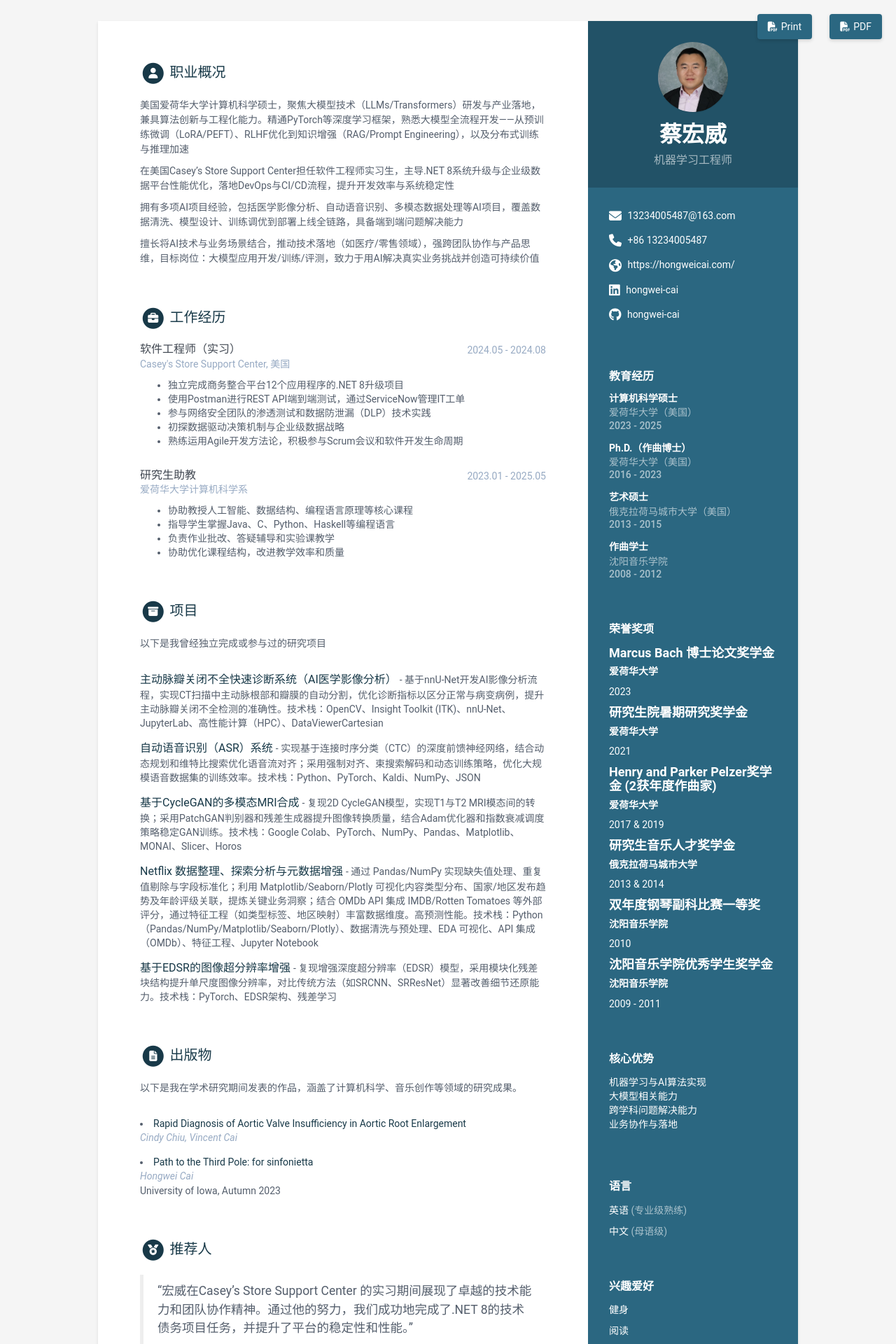
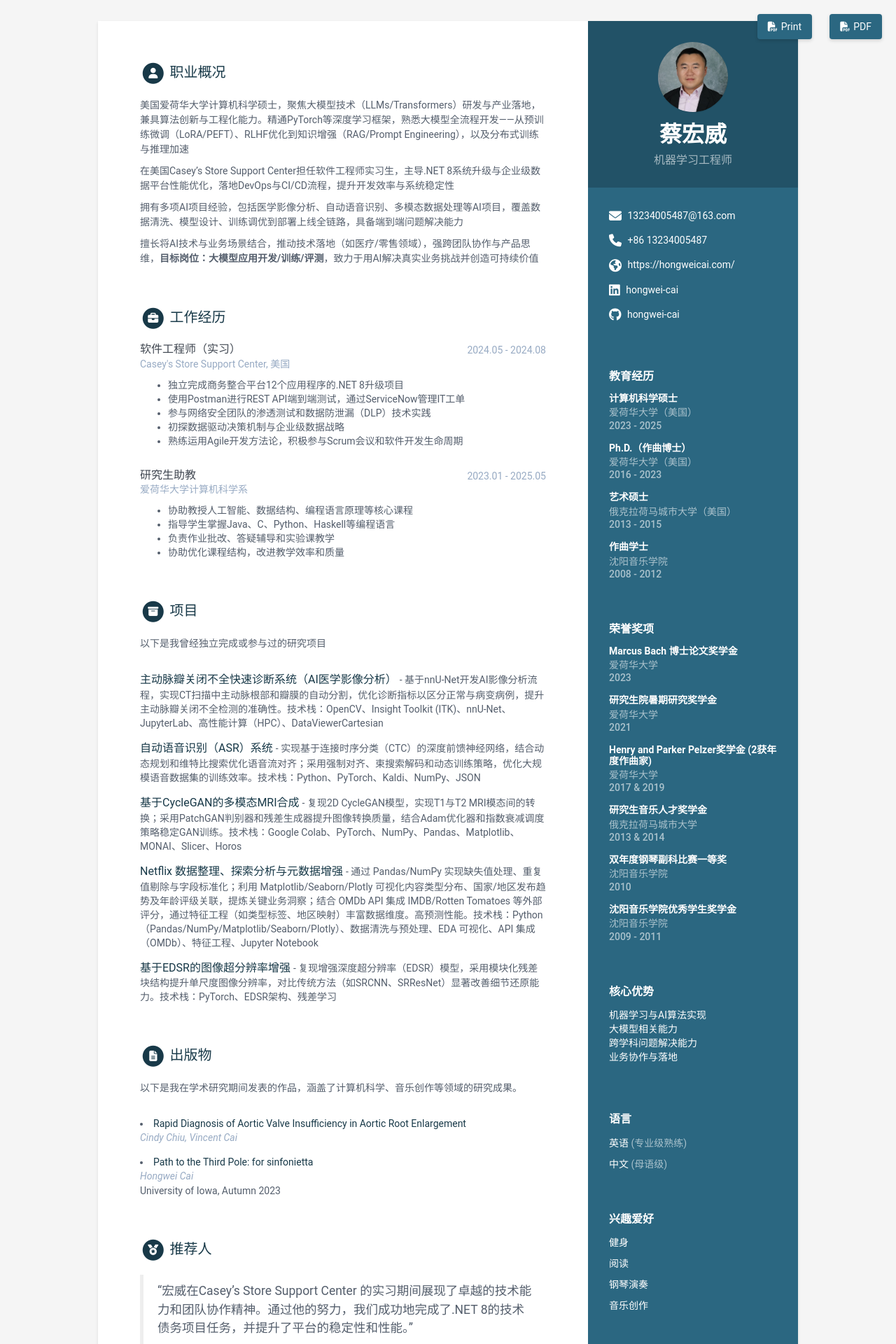
Before and after one commit to hongwei-cai/cv-zh, a Jekyll site: the page built from index.html, in a window 1280 px wide. Shown: the top 1920 px of the page at 70% size. Built offline with Jekyll 4.4.1, drawn with Linux system fonts in a browser that asks for light colours.

Commit message:
update style sheet for honors

```diff
--- a/_data/data.yml
+++ b/_data/data.yml
@@ -96,7 +96,7 @@ career-profile:
 
     拥有多项AI项目经验，包括医学影像分析、自动语音识别、多模态数据处理等AI项目，覆盖数据清洗、模型设计、训练调优到部署上线全链路，具备端到端问题解决能力
 
-    擅长将AI技术与业务场景结合，推动技术落地（如医疗/零售领域），强跨团队协作与产品思维，目标岗位：大模型应用开发/训练/评测，致力于用AI解决真实业务挑战并创造可持续价值
+    擅长将AI技术与业务场景结合，推动技术落地（如医疗/零售领域），强跨团队协作与产品思维，<strong>目标岗位：大模型应用开发/训练/评测</strong>，致力于用AI解决真实业务挑战并创造可持续价值
 
 education:
   title: 教育经历
--- a/_sass/_base.scss
+++ b/_sass/_base.scss
@@ -108,12 +108,12 @@ p {
     margin-top: 0;
     margin-bottom: 15px;
   }
-  .degree {
+  .degree, .honor-title {
     font-size: 14px;
     margin-top: 0;
     margin-bottom: 5px;
   }
-  .education-container {
+  .education-container, .honors-container {
     .item {
       margin-bottom: 15px;
       &:last-child {
```
